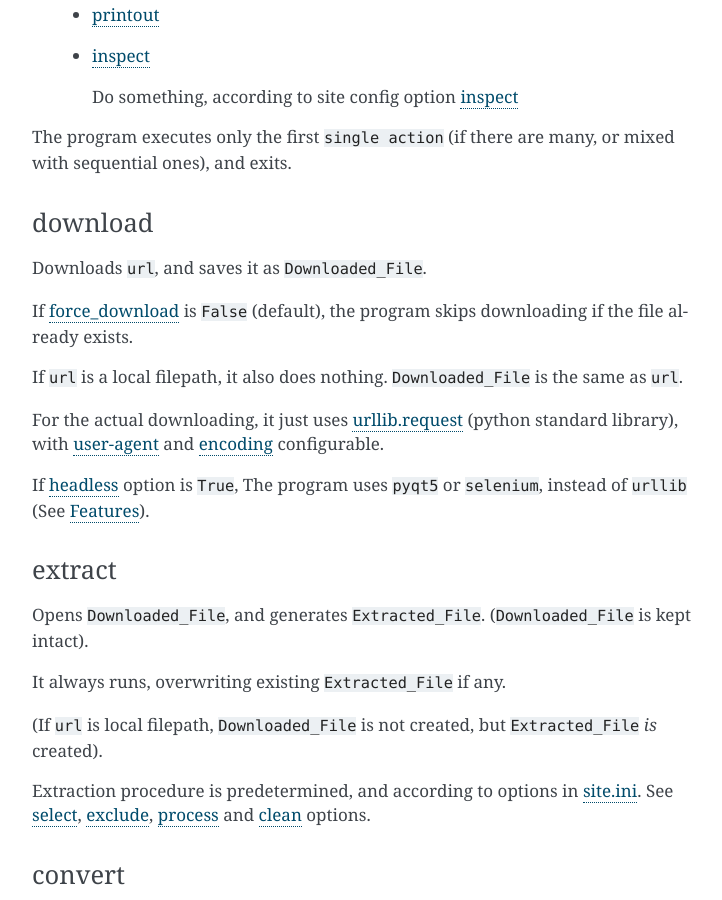
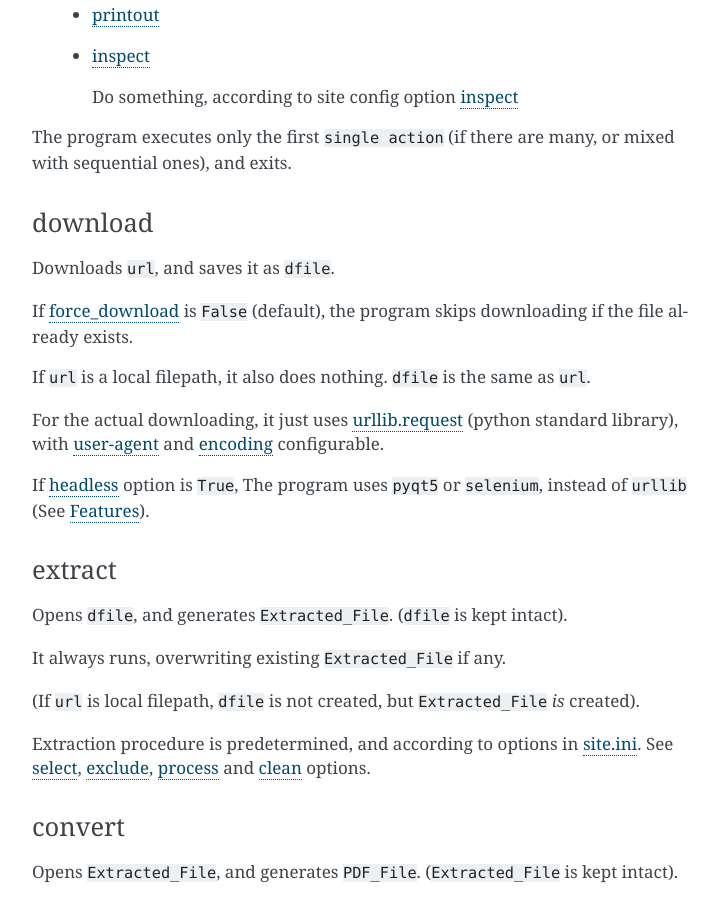
Before and after one commit to openandclose/tosixinch, a Sphinx documentation site: the page built from docs/overview.rst, in a window 1280 px wide and 900 px high, scrolled down 1261 px. Shown: the whole window, without its empty margins (388-1110 px from the left). Built offline with Sphinx 7.4.7, drawn with Linux system fonts in a browser that asks for light colours; some of the changed text lies outside the part shown.

Commit message:
Document rename Downloaded_File -> dfile

```diff
--- a/docs/commandline.rst
+++ b/docs/commandline.rst
@@ -113,11 +113,11 @@ Actions
 
 .. option:: --inspect
 
-    parse downloaded htmls, and do arbitrary things user specified
+    parse downloaded htmls (dfiles), and do arbitrary things user specified
 
 .. option:: --printout {0,1,2,3,all}
 
-    print filenames the program's actions would create (0=url, 1=Downloaded_Files, 2=Extracted_Files 3=pdfname, all=0<tab>1<tab>2)
+    print filenames the program's actions would create (0=url, 1=dfiles, 2=Extracted_Files 3=pdfname, all=0<tab>1<tab>2)
 
         choices=0, 1, 2, 3, all
 
@@ -271,7 +271,7 @@ Configs
 
 .. option:: --overwrite-html
 
-    do not create new 'Extracted_File' (overwrite 'Downloaded_Files')
+    do not create new 'Extracted_File' (overwrite 'dfiles')
 
 Styles
 ------
--- a/docs/intro.rst
+++ b/docs/intro.rst
@@ -130,7 +130,7 @@
 
 ``-1`` downloads htmls to ``_htmls`` sub directory in current directory.
 
-``-2`` extracts these local ``Downloaded_Files``, and creates new files.
+``-2`` extracts these local ``dfiles``, and creates new files.
 
 ``-3`` converts these local ``Extracted_Files``, and creates a pdf file.
 
--- a/docs/options.rst
+++ b/docs/options.rst
@@ -122,7 +122,7 @@ General Section
     Note downloading may occur anyway by pdf converters.
 
     If this option is ``True``,
-    download links are rewritten to point to local ``Downloaded_Files``.
+    download links are rewritten to point to local ``dfiles``.
     So downloading doesn't happen when ``convert``.
 
     In general, pre-downloading is useful
@@ -147,7 +147,7 @@ General Section
     If this options is ``True``:
 
     In case of ``-1``,
-    it (re-) downloads ``url`` even if ``Downloaded_File`` exists.
+    it (re-) downloads ``url`` even if ``dfile`` exists.
 
     In case of ``-2``,
     it (re-) downloads component files (images etc.)
@@ -708,7 +708,7 @@ So section names themselves can be arbitrary.
     | ``[LINE]``
 
     Xpath strings to select elements
-    from ``Downloaded_File`` when ``extract``.
+    from ``dfile`` when ``extract``.
     Only selected elements are included
     in the ``<body>`` tag of the new ``Extracted_File``,
     discarding others.
--- a/docs/overview.rst
+++ b/docs/overview.rst
@@ -68,13 +68,13 @@ and exits.
 download
 ^^^^^^^^
 
-Downloads ``url``, and saves it as ``Downloaded_File``.
+Downloads ``url``, and saves it as ``dfile``.
 
 If `force_download <options.html#confopt-force_download>`__ is ``False`` (default),
 the program skips downloading if the file already exists.
 
 If ``url`` is a local filepath, it also does nothing.
-``Downloaded_File`` is the same as ``url``.
+``dfile`` is the same as ``url``.
 
 For the actual downloading, it just uses
 `urllib.request <https://docs.python.org/3/library/urllib.request.html>`__
@@ -89,12 +89,12 @@ The program uses ``pyqt5`` or ``selenium``, instead of ``urllib``
 extract
 ^^^^^^^
 
-Opens ``Downloaded_File``, and generates ``Extracted_File``.
-(``Downloaded_File`` is kept intact).
+Opens ``dfile``, and generates ``Extracted_File``.
+(``dfile`` is kept intact).
 
 It always runs, overwriting existing ``Extracted_File`` if any.
 
-(If ``url`` is local filepath, ``Downloaded_File`` is not created,
+(If ``url`` is local filepath, ``dfile`` is not created,
 but ``Extracted_File`` *is* created).
 
 Extraction procedure is predetermined,
@@ -179,10 +179,10 @@ But disposing of the files (deleting or moving) is users' job.
           whether ``-i`` or ``-f``,
           this ``add_binary_extensions`` filter is not applied.
 
-.. dword:: Downloaded_File
+.. dword:: dfile
 
     If ``url`` is a remote one,
-    ``Downloaded_File`` is created inside ``_htmls`` directory,
+    ``dfile`` is created inside ``_htmls`` directory,
     with URL ``authority`` and ``path segments`` as subdirectories.
 
     If ``url``'s last ``path`` doesn't have file extension or ``'?'``,
@@ -234,11 +234,11 @@ But disposing of the files (deleting or moving) is users' job.
 .. dword:: Extracted_File
 
     String ``'~'`` and ``'.html'`` (If not already have one)
-    is added to ``Downloaded_File``.
+    is added to ``dfile``.
 
     If ``url`` is a local filepath,
     The path components of ``Extracted_File`` are created
-    by the same process as ``Downloaded_File``.
+    by the same process as ``dfile``.
 
     Example::
 
--- a/docs/topics.rst
+++ b/docs/topics.rst
@@ -590,7 +590,7 @@ Also, the following environment variables are exposed
 .. code-block:: none
 
     TOSIXINCH_URL:     url (or filepath)
-    TOSIXINCH_FNAME:   Downloaded_File
+    TOSIXINCH_FNAME:   dfile
     TOSIXINCH_FNEW:    Extracted_File
 
 
```
Also changed, not shown: CHANGELOG.rst (+8 -8 lines), 4 other files.
